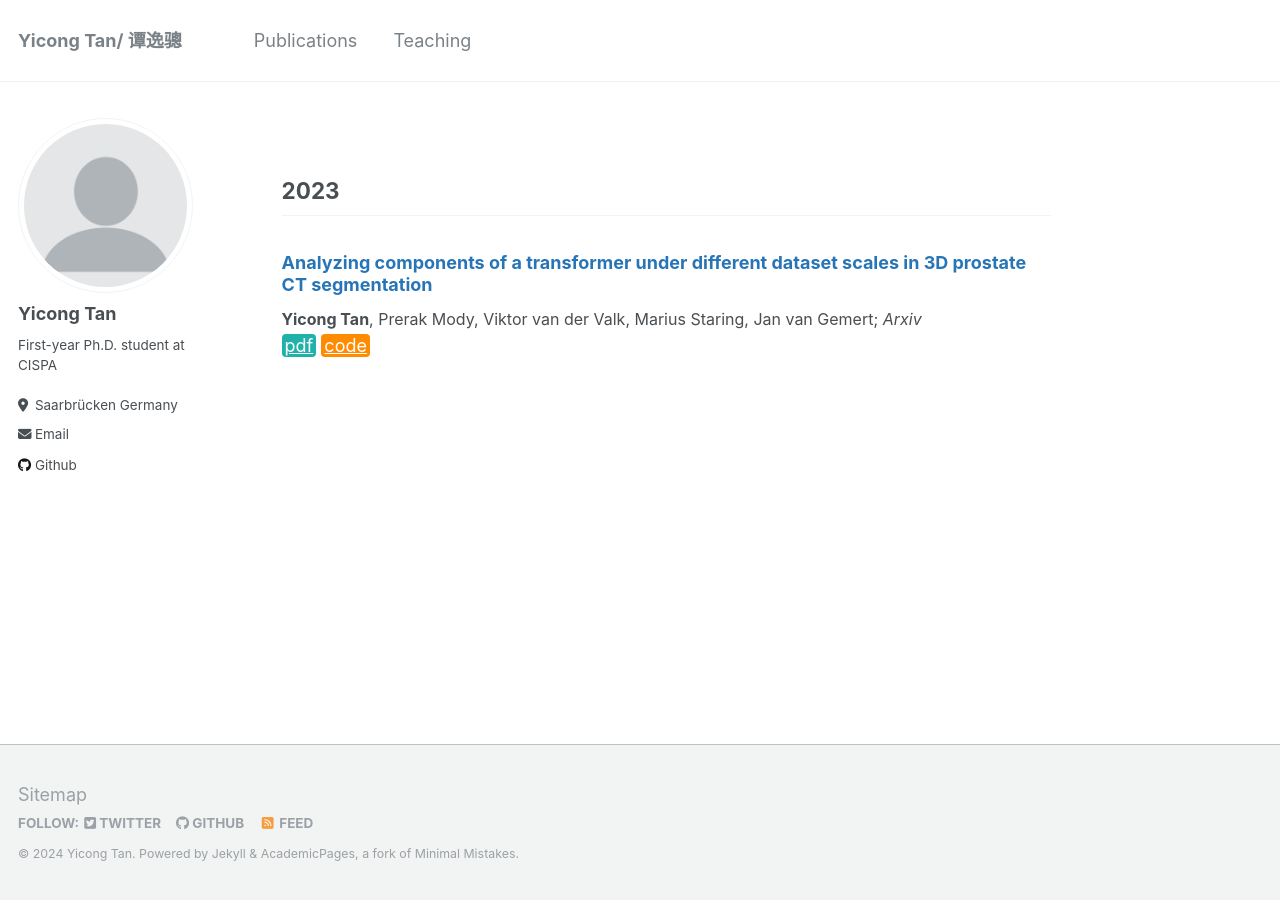
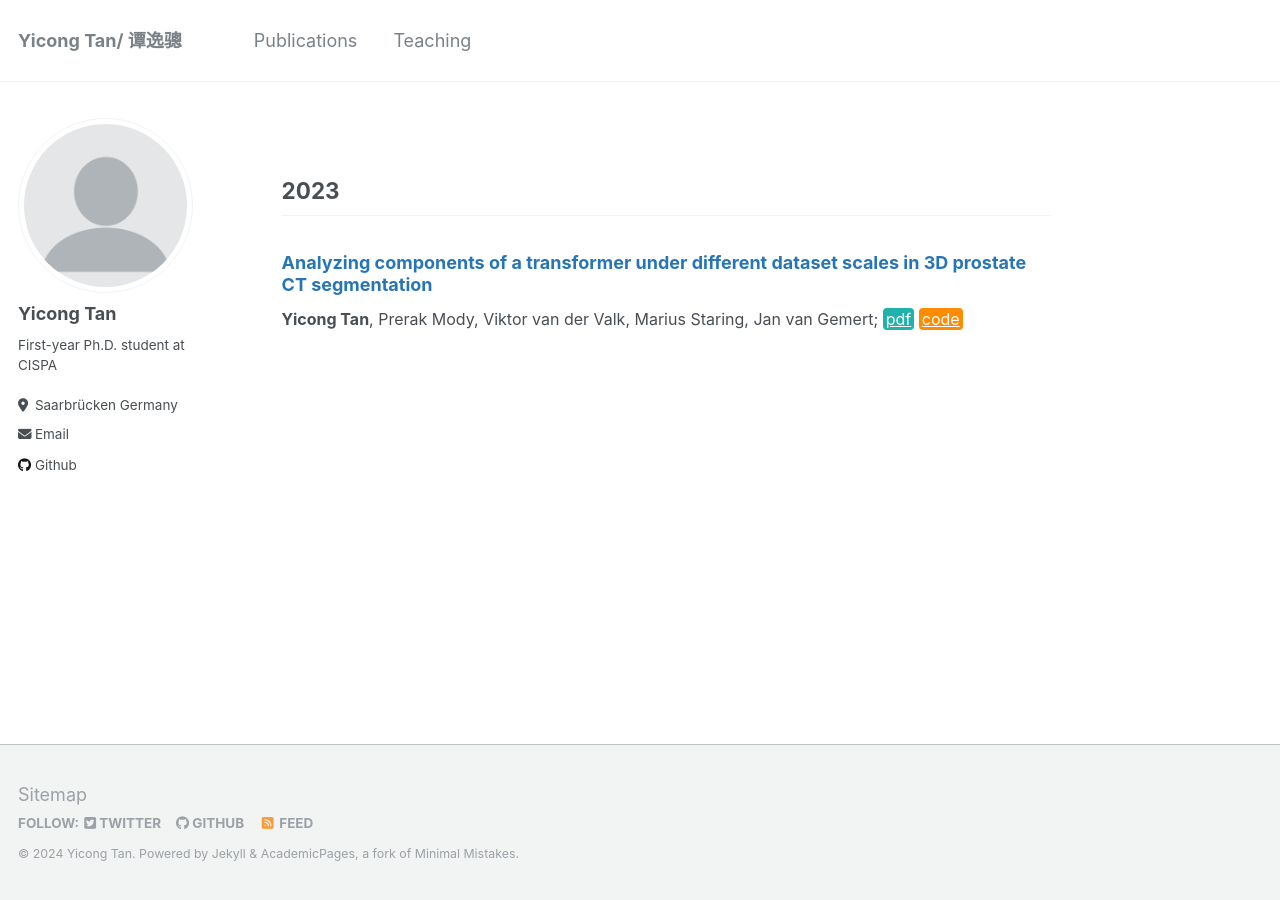
Before and after one commit to YicongTan/yicongtan.github.io, a Jekyll site: the page built from _pages/publications.md, in a window 1280 px wide. Built offline with Jekyll 4.4.1, drawn with Linux system fonts in a browser that asks for light colours.

Commit message:
Update publications.md

```diff
--- a/_pages/publications.md
+++ b/_pages/publications.md
@@ -35,6 +35,5 @@ a { TEXT-DECORATION:none }
 
 ### <span style="color:rgb(39, 117, 182)">Analyzing components of a transformer under different dataset scales in 3D prostate CT segmentation</span>
 <font size="3"><b>Yicong Tan</b>, Prerak Mody, Viktor van der Valk, Marius Staring, Jan van Gemert;
-<i>Arxiv</i></font>
 <a href="https://www.spiedigitallibrary.org/conference-proceedings-of-spie/12464/1246408/Analyzing-components-of-a-transformer-under-different-dataset-scales-in/10.1117/12.2651572.short" class="btn--paper" target="_blank">pdf</a>
 <a href="https://github.com/prerakmody/window-transformer-prostate-segmentation" class="btn--code" target="_blank">code</a>
```
